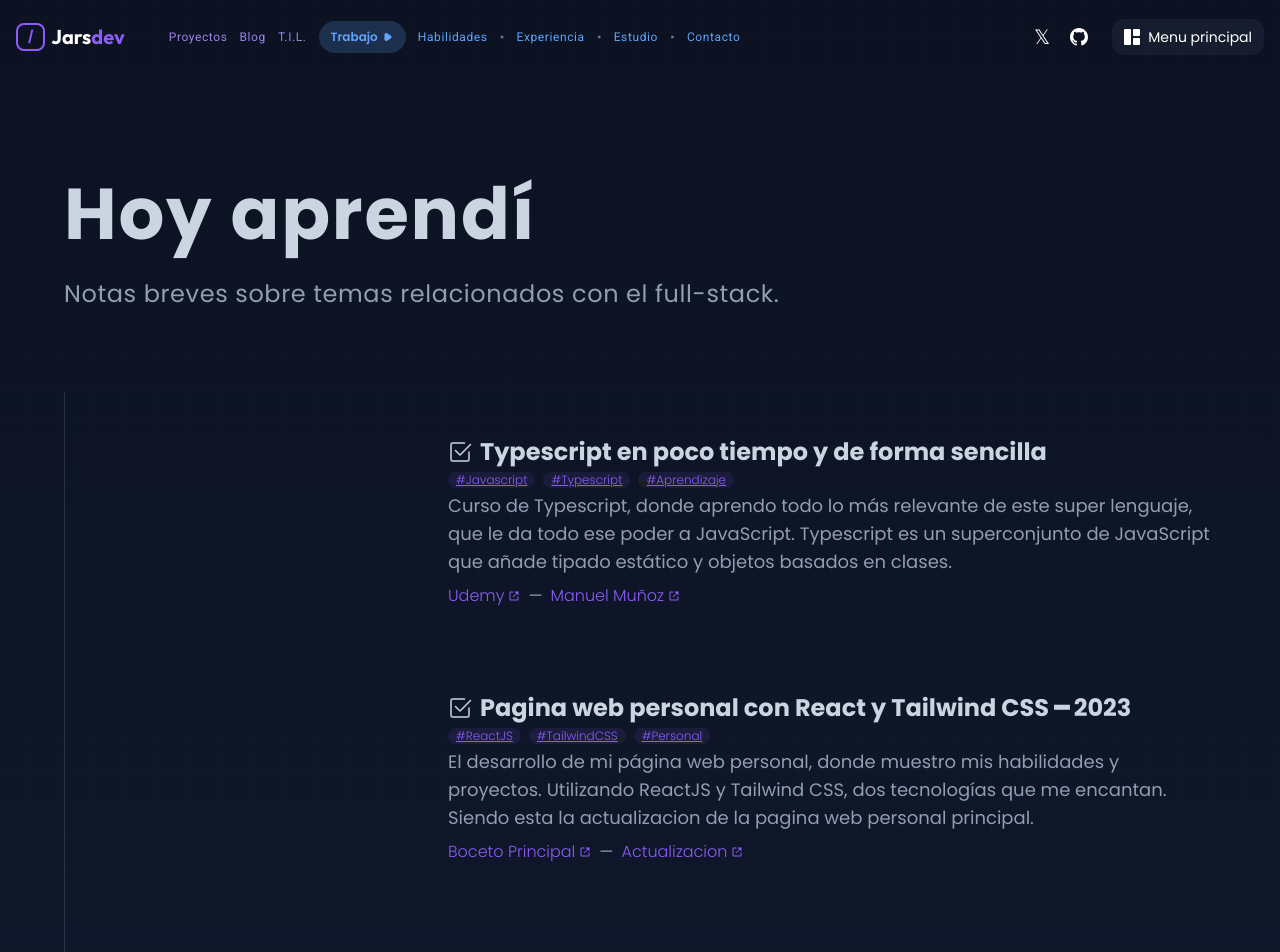
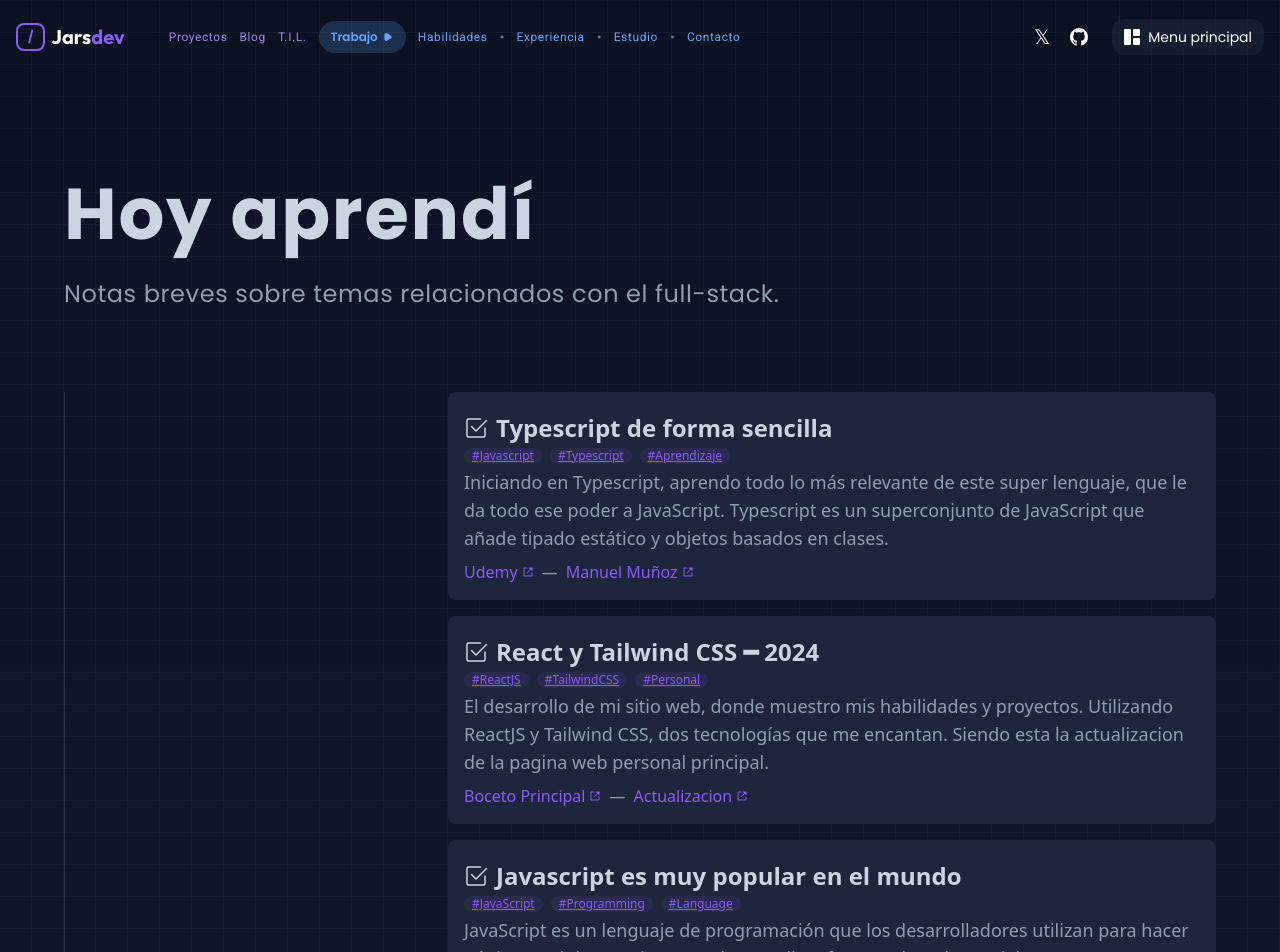
Before and after one commit to ImJars/Development-full-coding, a React (Vite) app: page /til in a window 1280 px wide. Shown: the top 952 px of the page. Built offline with nearby package versions, Linux system fonts and the light colour scheme.

Commit message:
Update LTI

```diff
--- a/src/TIL.jsx
+++ b/src/TIL.jsx
@@ -56,7 +56,7 @@ function Til() {
         <div className="w-full h-full text-white">
           <TilSection className="pb-10 sm:pb-20 pt-40">
             <div className="content-wrapped block mx-auto">
-              <TilSectionTitle className="mx-1 sm:mx-0">
+              <TilSectionTitle className="mx-4 xl:mx-0">
                 <motion.h1
                   className="text-text-white-gray Title-Name opacity-0 transform -translate-x-10 font-bold tracking-wide"
                   variants={fadeInAnimationVariants}
@@ -84,42 +84,42 @@ function Til() {
           </TilSection>
           <TilSection>
             <div className="mb-20 content-wrapped block mx-auto">
-              <TilSectionTitle className="mx-1 sm:mx-0 flex">
-                <div className="md:w-1/3 border-l border-text-general border-opacity-20"></div>
-                <div className="flex-1">
+              <TilSectionTitle className="mx-4 xl:mx-0 flex">
+                <div className="md:w-1/3 border-l border-text-general border-opacity-20 hidden md:block"/>
+                <div className="flex-1 sm:ml-0 flex flex-col gap-4">
                   <TodayComponent
-                    title="Typescript en poco tiempo y de forma sencilla"
+                    title="Typescript de forma sencilla"
                     tag_1="#Javascript"
                     tag_2="#Typescript"
                     tag_3="#Aprendizaje"
-                    description="Curso de Typescript, donde aprendo todo lo más relevante de este super lenguaje, que le da todo ese poder a JavaScript. Typescript es un superconjunto de JavaScript que añade tipado estático y objetos basados en clases."
+                    description="Iniciando en Typescript, aprendo todo lo más relevante de este super lenguaje, que le da todo ese poder a JavaScript. Typescript es un superconjunto de JavaScript que añade tipado estático y objetos basados en clases."
                     link_1="Udemy"
                     link_2="Manuel Muñoz"
                     link1={'https://www.udemy.com/'}
                     link2={'https://www.udemy.com/user/manuel-munoz-mir-2/'}
                   />
                   <TodayComponent
-                    title="Pagina web personal con React y Tailwind CSS ━ 2023"
+                    title="React y Tailwind CSS ━ 2024"
                     tag_1="#ReactJS"
                     tag_2="#TailwindCSS"
                     tag_3="#Personal"
-                    description="El desarrollo de mi página web personal, donde muestro mis habilidades y proyectos. Utilizando ReactJS y Tailwind CSS, dos tecnologías que me encantan. Siendo esta la actualizacion de la pagina web personal principal."
+                    description="El desarrollo de mi sitio web, donde muestro mis habilidades y proyectos. Utilizando ReactJS y Tailwind CSS, dos tecnologías que me encantan. Siendo esta la actualizacion de la pagina web personal principal."
                     link_1="Boceto Principal"
                     link_2="Actualizacion"
                     link1={'https://elegant-kitten-f26e46.netlify.app/'}
                     link2={'/'}
                   />
                   <TodayComponent
-                    title="Javascript is a programming language"
+                    title="Javascript es muy popular en el mundo"
                     tag_1="#JavaScript"
                     tag_2="#Programming"
                     tag_3="#Language"
-                    description="JavaScript is a programming language that conforms to the ECMAScript specification."
+                    description="JavaScript es un lenguaje de programación que los desarrolladores utilizan para hacer páginas web interactivas. Desde actualizar fuentes de redes sociales a mostrar animaciones y mapas interactivos, las funciones de JavaScript pueden mejorar la experiencia del usuario de un sitio web."
                     link_1="Credits"
                     link_2="Official Docs"
                   />
                   <TodayComponent
-                    title="HTML is a markup language"
+                    title="El Lenguaje de Marcado de Hipertexto (HTML)"
                     tag_1="#HTML"
                     tag_2="#Markup"
                     tag_3="#Language"
--- a/src/components/TIL/todayComponent.jsx
+++ b/src/components/TIL/todayComponent.jsx
@@ -28,17 +28,17 @@ function TodayComponent({
 }) {
   return (
     <>
-      <TilSectionTitle>
-        <div className="py-10 font-poppins">
+      <TilSectionTitle className="bg-table_activate font-sans rounded-lg">
+        <div className="py-4 px-4">
           <div className="flex">
             <div className="flex justify-center items-center space-x-2">
               <BsCheck2Square className="text-base sm:text-2xl text-text-white-gray" />
-              <h1 className="Subtitle-Text text-text-white-gray text-lg sm:text-4xl font-bold">
+              <h1 className="Subtitle-Text text-text-white-gray text-sm sm:text-4xl font-bold">
                 {title}
               </h1>
             </div>
           </div>
-          <div className="flex space-x-2">
+          <div className="flex space-x-2 my-2 sm:my-0">
             <h1
               className="text-text-purple text-xs flex justify-center items-center bg-text-purple bg-opacity-10 px-2 rounded-full
                             font-light underline"
@@ -58,7 +58,7 @@ function TodayComponent({
               {tag_3}
             </h3>
           </div>
-          <h2 className="text-text-general text-sm sm:text-lg mt-1">
+          <h2 className="text-text-general text-xs sm:text-lg mt-1">
             {description}
           </h2>
           <div className="flex space-x-2 mt-2 sm:mt-2 items-center">
--- a/src/components/Wraped.jsx
+++ b/src/components/Wraped.jsx
@@ -24,7 +24,7 @@ const BackgroundCuad = styled.div`
   height: 100%;
   position: absolute;
   z-index: -10;
-  opacity: 0.3199;
+  opacity: 1;
 `;
 
 /**
--- a/src/components/homeWraped.jsx
+++ b/src/components/homeWraped.jsx
@@ -22,7 +22,7 @@ const HomeResponsiveWraped = styled.section`
     height: 100%;
     position: absolute;
     z-index: -10;
-    opacity: 0.3199;
+    opacity: 1;
   }
 `;
 
```
